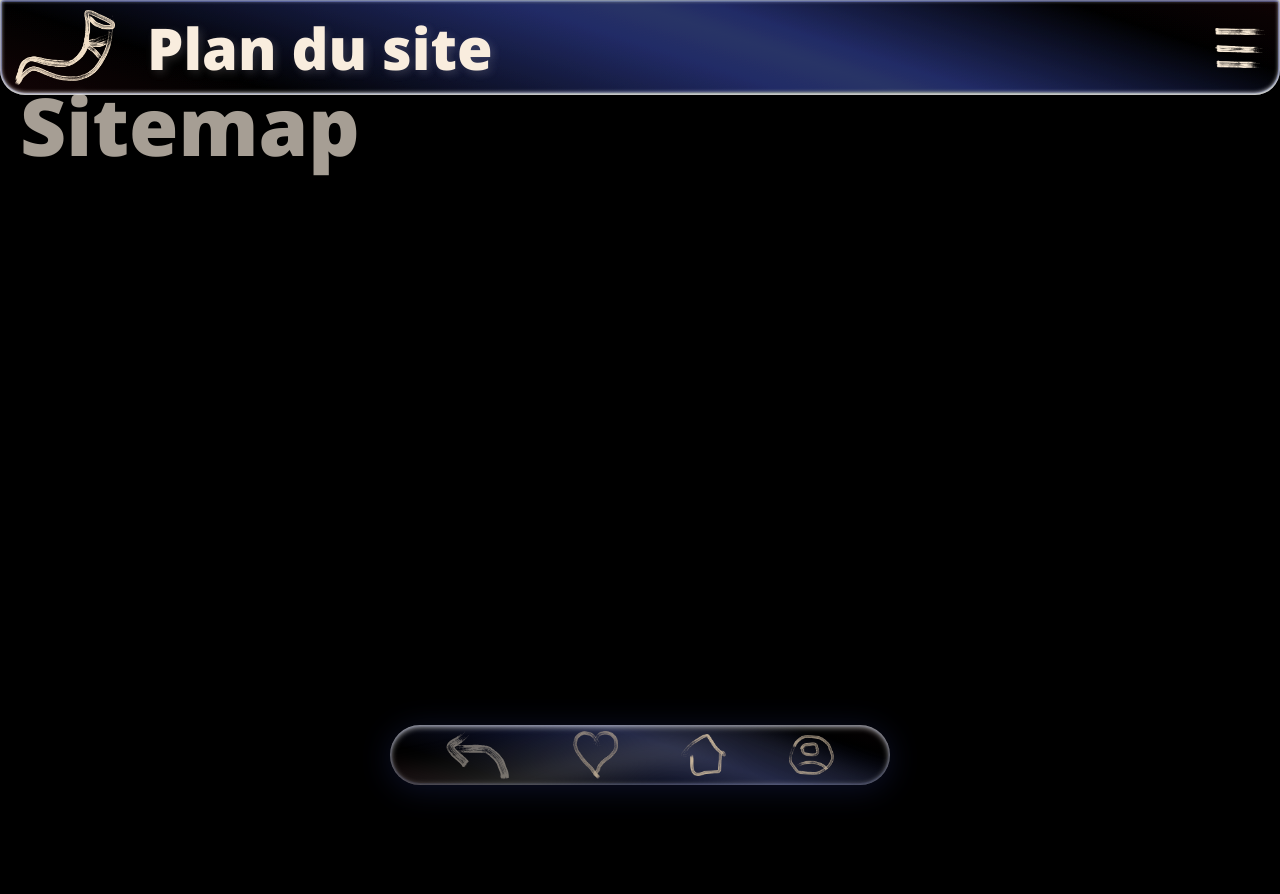
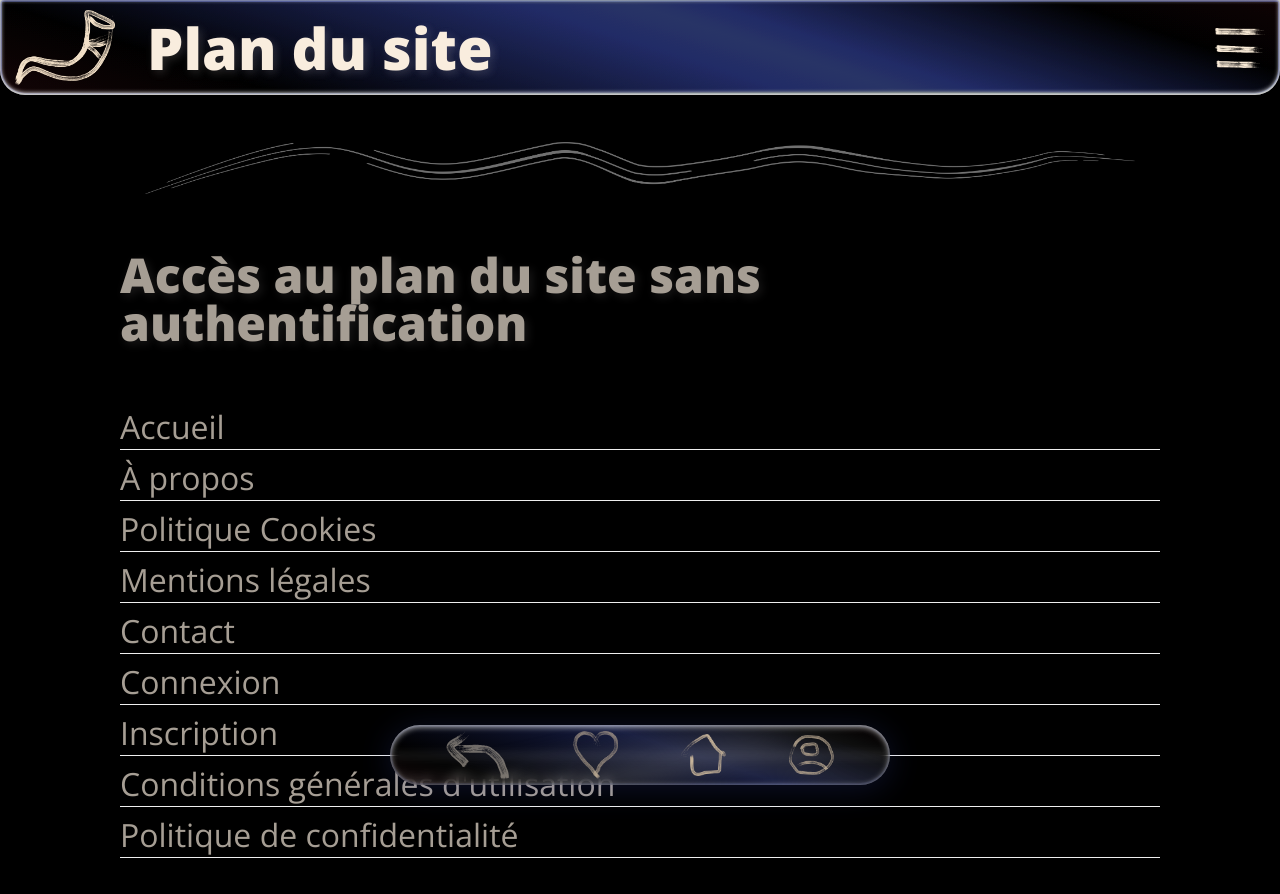
Before and after one commit to evan-azemard/Proclame, a React (Vite) app in the folder packages/client/: page /sitemap in a window 1280 px wide. Shown: the top 894 px of the page. Before the commit the page ends 800 px from the top, so only its background shows below. Built offline with nearby package versions, Linux system fonts and the light colour scheme.

Commit message:
feat(sitemap): add Sitemap template

```diff
--- /dev/null
+++ b/packages/client/src/components/templates/Sitemap/Sitemap.module.scss
@@ -0,0 +1,19 @@
+.sitemapList {
+  list-style: none;
+  padding: 0;
+  margin: 0;
+  display: flex;
+  flex-direction: column;
+  gap: 12px;
+  li {
+    border-bottom: 1px solid #eee;
+    padding-bottom: 6px;
+    transition: 0.1s !important;
+  }
+
+  li:hover {
+    color: white;
+    transition: 0.1s !important;
+
+  }
+}
--- a/packages/client/src/components/templates/Sitemap/Sitemap.template.tsx
+++ b/packages/client/src/components/templates/Sitemap/Sitemap.template.tsx
@@ -1,3 +1,71 @@
+import { Container, Title, Wave } from "@atoms/index";
+import { Link } from "react-router-dom";
+import styles from "./Sitemap.module.scss";
+
 export default function Sitemap() {
-  return <h1>Sitemap</h1>;
+  return (
+    <Container aria-labelledby="sitemap-title">
+      <Wave />
+      <Title type={2} id="sitemap-title">
+        Accès au plan du site sans authentification
+      </Title>
+      <br />
+      <br />
+      <nav aria-label="Plan du site">
+        <ul className={styles.sitemapList} role="list">
+          <li role="listitem">
+            <Link to="/" aria-label="Accueil">
+              Accueil
+            </Link>
+          </li>
+          <li role="listitem">
+            <Link to="/about" aria-label="À propos">
+              À propos
+            </Link>
+          </li>
+          <li role="listitem">
+            <Link to="/cookies-policy" aria-label="Politique Cookies">
+              Politique Cookies
+            </Link>
+          </li>
+          <li role="listitem">
+            <Link to="/legal-notice" aria-label="Mentions légales">
+              Mentions légales
+            </Link>
+          </li>
+          <li role="listitem">
+            <Link to="/contact" aria-label="Contact">
+              Contact
+            </Link>
+          </li>
+          <li role="listitem">
+            <Link to="/login" aria-label="Connexion">
+              Connexion
+            </Link>
+          </li>
+          <li role="listitem">
+            <Link to="/register" aria-label="Inscription">
+              Inscription
+            </Link>
+          </li>
+          <li role="listitem">
+            <Link
+              to="/terms-of-use"
+              aria-label="Conditions générales d'utilisation"
+            >
+              Conditions générales d'utilisation
+            </Link>
+          </li>
+          <li role="listitem">
+            <Link
+              to="/privacy-policy"
+              aria-label="Politique de confidentialité"
+            >
+              Politique de confidentialité
+            </Link>
+          </li>
+        </ul>
+      </nav>
+    </Container>
+  );
 }
```
